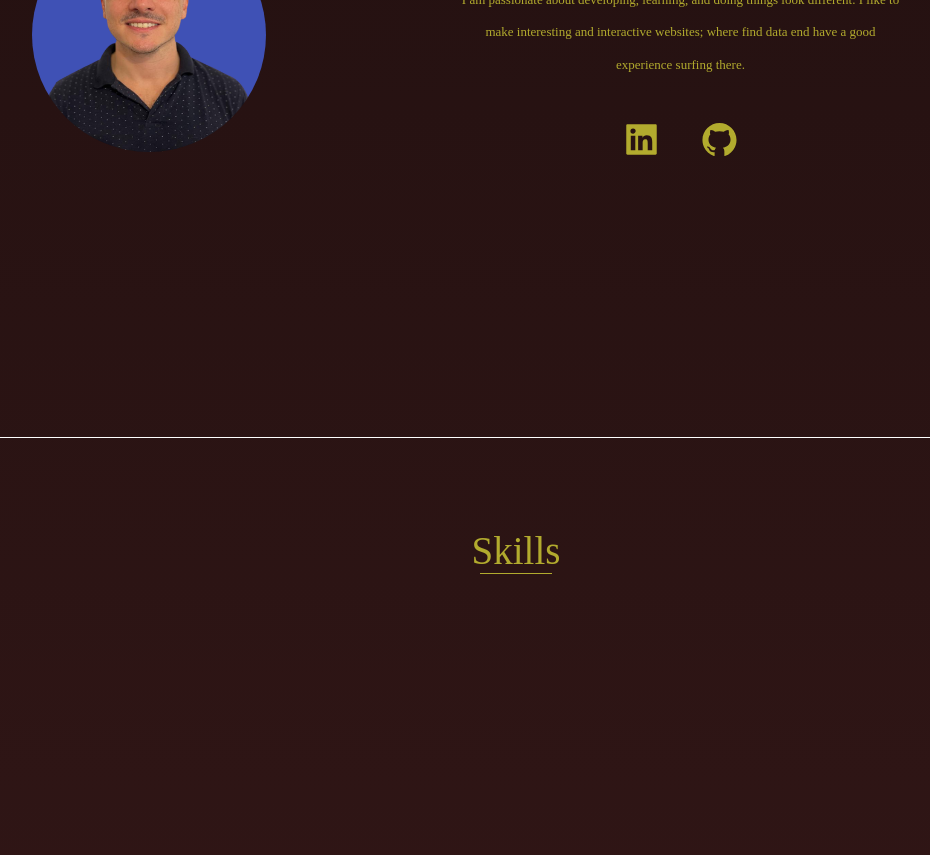
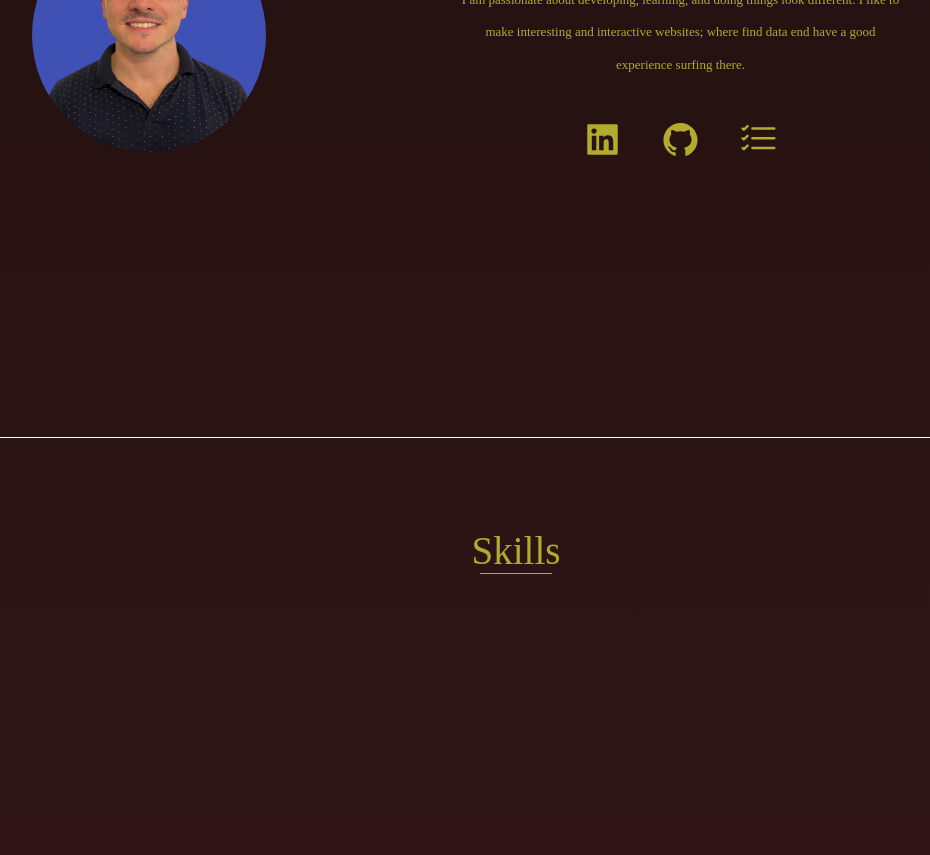
Before and after one commit to bosque-juan/portfolioreact, a React (Create React App) app: page / in a window 1280 px wide. Shown: the part 1300-2155 px from the top of the page, without its empty margins (124-1054 px from the left). Built offline with nearby package versions, Linux system fonts and the light colour scheme; a web font is replaced by a local one.

Commit message:
english resume && opne links in a new tab

```diff
--- a/src/presentational/About.jsx
+++ b/src/presentational/About.jsx
@@ -1,5 +1,7 @@
 import Style from "./About.module.css";
 import img from "../assets/profile.jpg";
+import { BsListCheck } from "react-icons/bs";
+
 import { AiFillGithub, AiFillLinkedin } from "react-icons/ai";
 import { Slide } from "react-awesome-reveal";
 export default function About() {
@@ -23,14 +25,19 @@ export default function About() {
             </p>
 
             <div className={Style.iconContainer}>
-              <a href="https://www.linkedin.com/in/juan-bosque">
+              <a href="https://www.linkedin.com/in/juan-bosque"  rel="noreferrer" target="_blank">
                 <i>
                   <AiFillLinkedin className={Style.icon} />{" "}
                 </i>
               </a>
-              <a href="https://www.github.com/juanchos85">
+              <a href="https://www.github.com/juanchos85"  rel="noreferrer" target="_blank">
                 <i>
                   <AiFillGithub className={Style.icon} />{" "}
+                </i>
+              </a>
+              <a href="https://drive.google.com/file/d/1tk12CfvNMmOBPen5WqmySJnWshI9nHgV/view?usp=drive_link" rel="noreferrer" target="_blank">
+                <i>
+                  <BsListCheck  className={Style.icon} />{" "}
                 </i>
               </a>
             </div>
```
